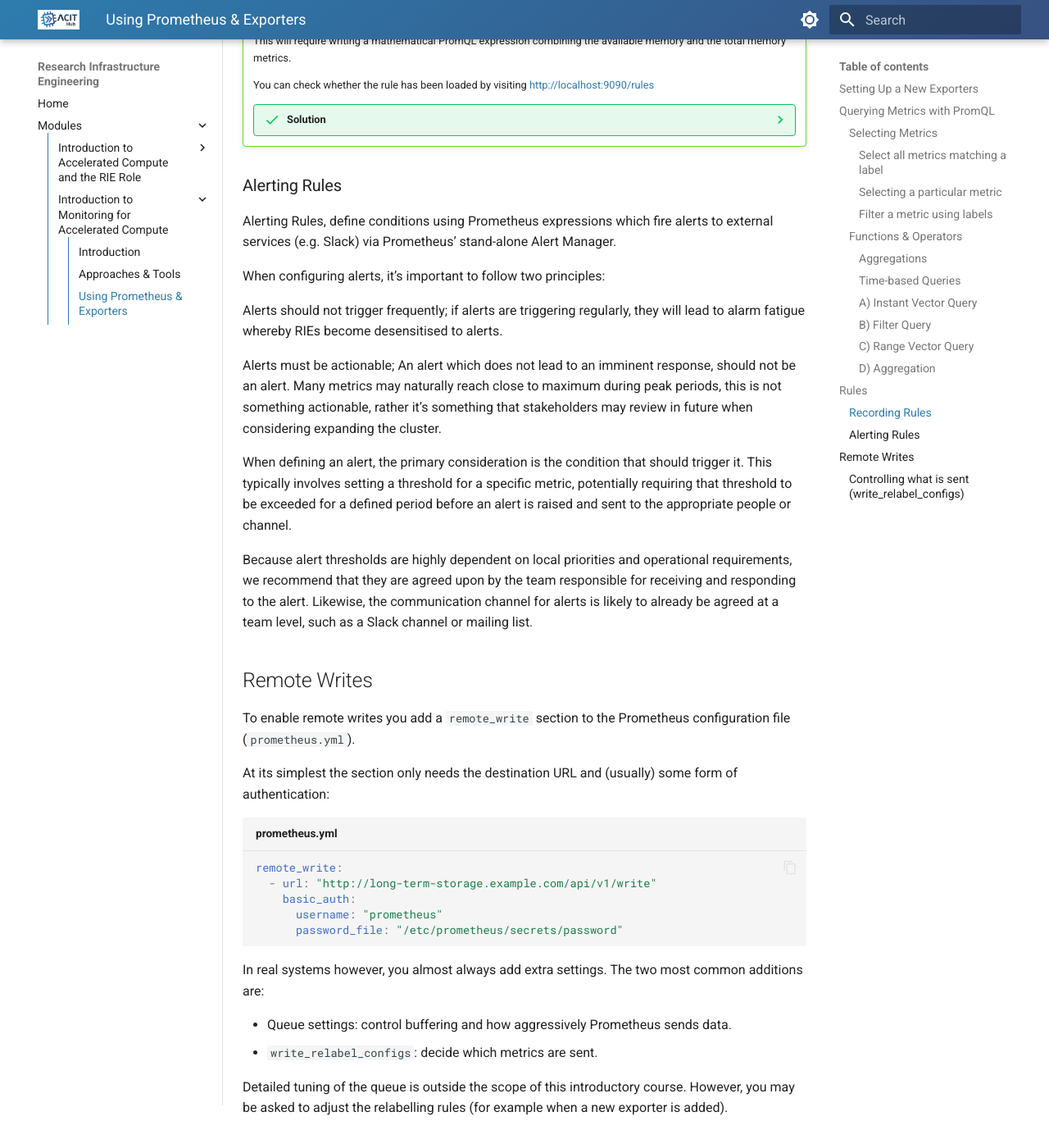
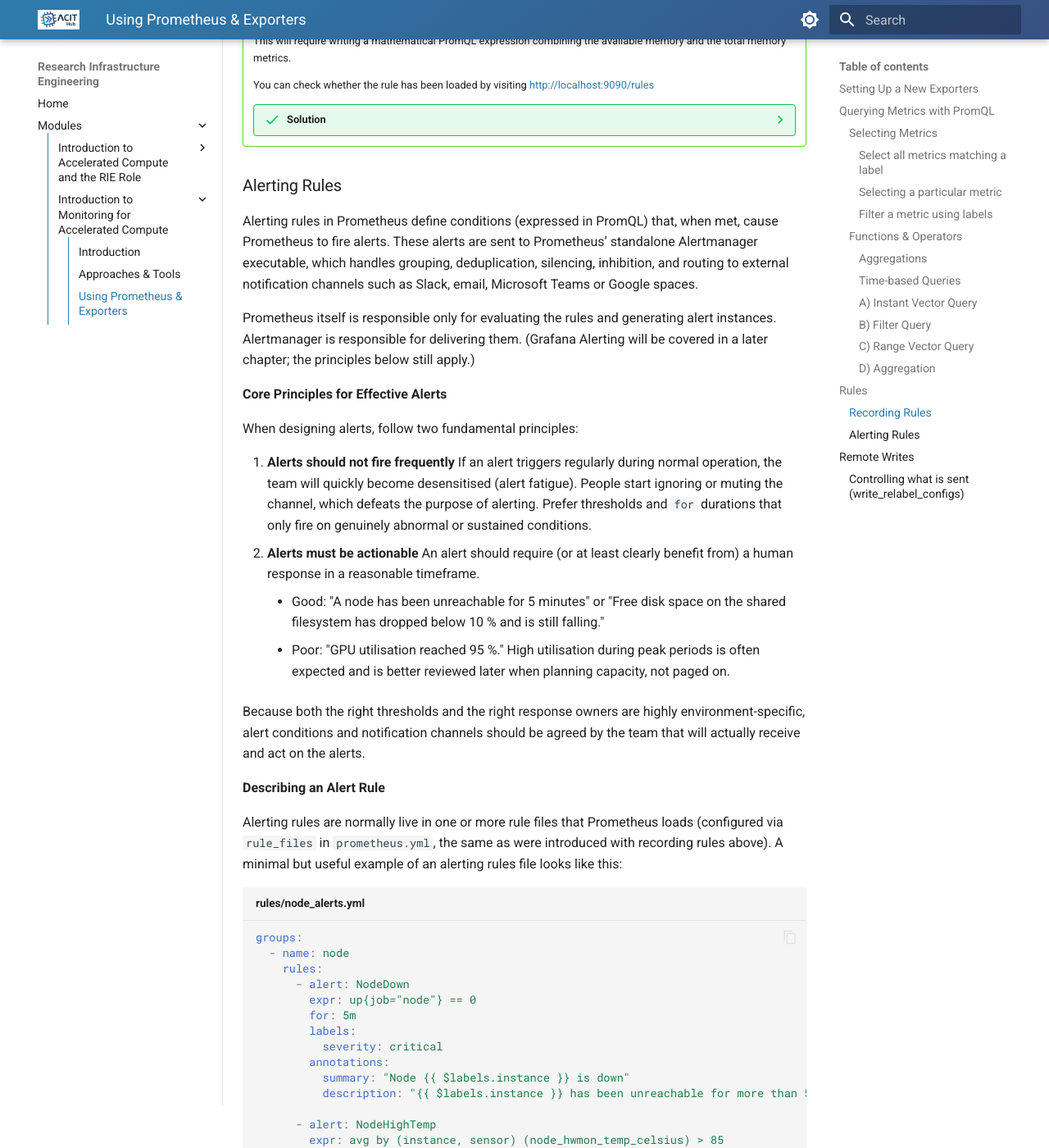
Before and after one commit to ACIT-Hub/docs-acit.surrey.ac.uk, an MkDocs documentation site: the page built from docs/modules/introduction-to-monitoring/prometheus.md, in a window 1280 px wide and 1400 px high, scrolled down 9952 px. Shown: the whole window at 82% size. Built offline with MkDocs 1.6.1 and Material for MkDocs 9.7.7, drawn with Linux system fonts in a browser that asks for light colours; some of the changed text lies outside the part shown.

Commit message:
Expand alerting guidance

````diff
--- a/docs/modules/introduction-to-monitoring/prometheus.md
+++ b/docs/modules/introduction-to-monitoring/prometheus.md
@@ -455,18 +455,65 @@ Now when Prometheus is restarted, a new metric with the name `prometheus_http_re
 
 ### Alerting Rules
 
-<!-- @Todo: May want to configure alerts within Grafana -->
-Alerting Rules, define conditions using Prometheus expressions which fire alerts to external services (e.g. Slack) via Prometheus’ stand-alone Alert Manager.
+Alerting rules in Prometheus define conditions (expressed in PromQL) that, when met, cause Prometheus to fire alerts. These alerts are sent to Prometheus’ standalone Alertmanager executable, which handles grouping, deduplication, silencing, inhibition, and routing to external notification channels such as Slack, email,  Microsoft Teams or Google spaces.
 
-When configuring alerts, it’s important to follow two principles:
+Prometheus itself is responsible only for evaluating the rules and generating alert instances. Alertmanager is responsible for delivering them. (Grafana Alerting will be covered in a later chapter; the principles below still apply.)
 
-Alerts should not trigger frequently; if alerts are triggering regularly, they will lead to alarm fatigue whereby RIEs become desensitised to alerts.
+**Core Principles for Effective Alerts**
 
-Alerts must be actionable; An alert which does not lead to an imminent response, should not be an alert. Many metrics may naturally reach close to maximum during peak periods, this is not something actionable, rather it’s something that stakeholders may review in future when considering expanding the cluster.
+When designing alerts, follow two fundamental principles:
 
-When defining an alert, the primary consideration is the condition that should trigger it. This typically involves setting a threshold for a specific metric, potentially requiring that threshold to be exceeded for a defined period before an alert is raised and sent to the appropriate people or channel.
+1. **Alerts should not fire frequently**
+   If an alert triggers regularly during normal operation, the team will quickly become desensitised (alert fatigue). People start ignoring or muting the channel, which defeats the purpose of alerting.
+   Prefer thresholds and `for` durations that only fire on genuinely abnormal or sustained conditions.
+2. **Alerts must be actionable**
+    An alert should require (or at least clearly benefit from) a human response in a reasonable timeframe.
+    - Good: "A node has been unreachable for 5 minutes" or "Free disk space on the shared filesystem has dropped below 10 % and is still falling."
+    - Poor: "GPU utilisation reached 95 %." High utilisation during peak periods is often expected and is better reviewed later when planning capacity, not paged on.
 
-Because alert thresholds are highly dependent on local priorities and operational requirements, we recommend that they are agreed upon by the team responsible for receiving and responding to the alert. Likewise, the communication channel for alerts is likely to already be agreed at a team level, such as a Slack channel or mailing list.
+Because both the right thresholds and the right response owners are highly environment-specific, alert conditions and notification channels should be agreed by the team that will actually receive and act on the alerts.
+
+**Describing an Alert Rule**
+
+Alerting rules are normally live in one or more rule files that Prometheus loads (configured via `rule_files` in `prometheus.yml`, the same as were introduced with recording rules above). A minimal but useful example of an alerting rules file looks like this:
+
+```.yml {title="rules/node_alerts.yml"}
+groups:
+  - name: node
+    rules:
+      - alert: NodeDown
+        expr: up{job="node"} == 0
+        for: 5m
+        labels:
+          severity: critical
+        annotations:
+          summary: "Node {{ $labels.instance }} is down"
+          description: "{{ $labels.instance }} has been unreachable for more than 5 minutes."
+
+      - alert: NodeHighTemp
+        expr: avg by (instance, sensor) (node_hwmon_temp_celsius) > 85
+        for: 10m
+        labels:
+          severity: warning
+        annotations:
+          summary: "Sensor {{ $labels.sensor }} on {{ $labels.instance }} is running hot"
+          description: "Temperature has been above 85 °C for 10 minutes (current value: {{ $value }} °C)."
+```
+<!-- Would love to include a real screenshot of how such an alert appears here, but pain setting up handlers, only managed google spaces with Grafana alerts -->
+
+Key fields:
+
+- `alert` – A unique name for the alert.
+- `expr` – A PromQL expression that evaluates to a vector of time series. Any series that is non-empty (and satisfies the `for` clause) becomes a firing alert.
+- `for` – Optional but strongly recommended. The condition must be true continuously for this long before the alert moves from "pending" to "firing". This filters out brief spikes.
+- `labels` – Extra labels attached to the alert (commonly severity, team, service). These are used by Alertmanager for routing and grouping.
+- `annotations` – Human-readable information. They support templating with labels (`{{ $labels.instance }}`) and the current value (`{{ $value }}`). Good annotations make the alert self-explanatory when it arrives in Slack or email.
+
+Configuring Alertmanager is outside the scope of this course. Your team is likely to already have their alert handler configured with the appropriate user groups and services to receive notifications.
+
+If you are asked to set up a new alert, check with your team to ensure you use appropriate labels—consistent labels help ensure alerts are handled predictably.
+
+Your team is also likely to have documented how alerts should be handled. Make sure this documentation is updated when alerts are added or changed. You may even want to update the documentation when responding to alerts, as new information comes to light.
 
 ## Remote Writes
 
````
